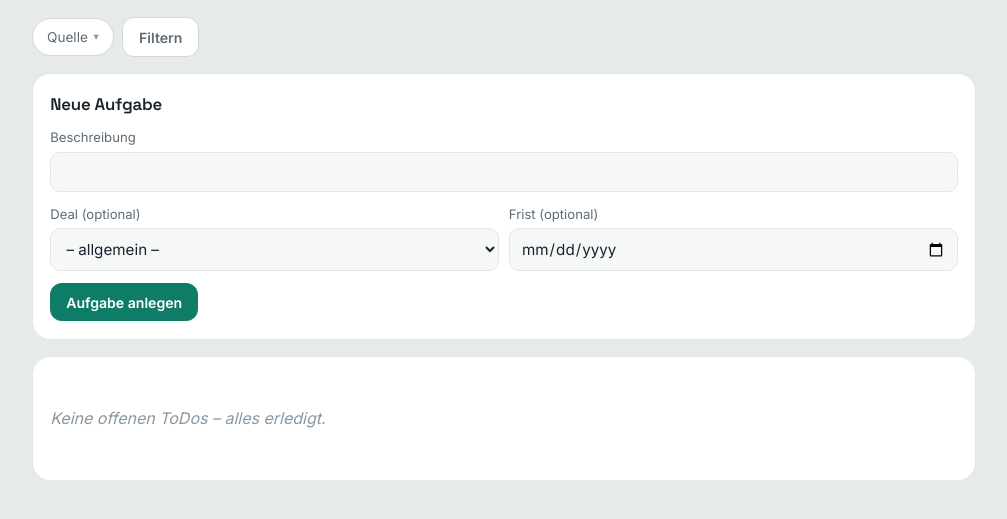
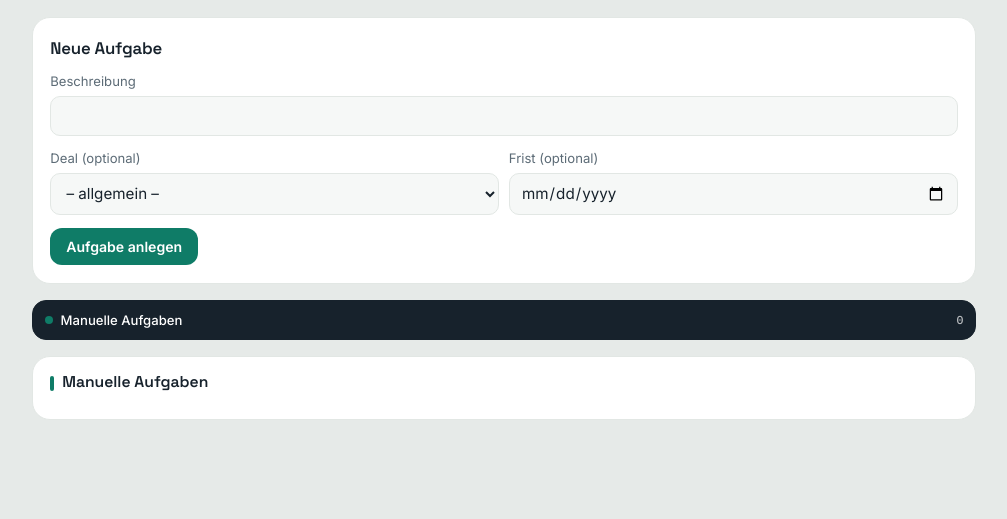
Before and after one commit to lolap92/praemien-tracker, a FastAPI app: page /todos in a window 1280 px wide. Shown: the part 158-677 px from the top of the page, without its empty margins (136-1143 px from the left). Run offline with FastAPI, Linux system fonts and the light colour scheme; data that the repository does not hold is empty.

Commit message:
Zu erledigen: Neue-Aufgabe/Erledigte-Aufgaben und Quelle-Filter kontextabhängig zeigen
"Neue Aufgabe" und "Erledigte Aufgaben" gehören inhaltlich zum Tab "Manuelle
Aufgaben" und der Quelle-Filter ergibt nur auf den beiden Prämien-Tabs einen
Sinn - bisher standen alle drei aber immer sichtbar außerhalb der Tabs.

- Beide Aufgaben-Karten erscheinen jetzt nur, wenn "Manuelle Aufgaben" aktiv
  ist; der Quelle-Filter nur bei "Auf Prämie warten"/"Prämienauszahlung
  prüfen". Umgesetzt über body:has(#todotab-<slug>:checked) - reines CSS,
  dieselbe Technik wie die Tabs selbst, keine DOM-Verschiebung nötig.
- todos.py: "Manuelle Aufgaben" ist jetzt immer ein wählbarer Tab, auch ohne
  offene Aufgabe - sonst gäbe es keine Möglichkeit mehr, die erste Aufgabe
  anzulegen, sobald "Neue Aufgabe" an diesen Tab gebunden ist. Der
  Default-Tab bleibt trotzdem die erste Kategorie mit echtem Inhalt in
  KATEGORIE_REIHENFOLGE, nicht zwangsläufig "Manuelle Aufgaben" - die
  Berechnung zieht jetzt vollständig in den Router (aktiver_tab immer
  aufgelöst), die bisherige ns.erster-Krücke im Template entfällt.
- Der "Keine offenen ToDos"-Sonderfall ist jetzt unerreichbar (es gibt immer
  mindestens den Manuelle-Aufgaben-Tab) und wurde entfernt.
- 4 neue Tests: Tab bleibt bei leerer DB erreichbar, Default-Tab bevorzugt
  echten Inhalt vor der leeren Kachel, beide CSS-Bindungen sind im Markup
  vorhanden.

Co-Authored-By: Claude Sonnet 5 <noreply@anthropic.com>
Claude-Session: https://claude.ai/code/session_01DxYJ3568VaEUWUEggh6oH4

```diff
--- a/praemien_tracker/app/praemien_tracker/static/css/style.css
+++ b/praemien_tracker/app/praemien_tracker/static/css/style.css
@@ -610,6 +610,32 @@ a.chip:focus-visible {
   }
 }
 
+/* Kontextabhängige Blöcke: "Neue Aufgabe"/"Erledigte Aufgaben" gehören
+   inhaltlich zu "Manuelle Aufgaben" und erscheinen deshalb nur, wenn dieser
+   Tab aktiv ist; der Quelle-Filter ergibt nur auf den beiden Prämien-Tabs
+   einen Sinn. Ausgewertet über :has() auf body, weil alle drei Blöcke an
+   anderer Stelle im Markup stehen als die Tab-Radios (siehe todos.html) -
+   dieselbe reine-CSS-Technik wie die Tabs selbst, kein JS nötig.
+   .filterleiste.todo-quelle-filter (zwei Klassen) statt nur
+   .todo-quelle-filter, damit die Regel unabhängig von der Reihenfolge im
+   Stylesheet die geteilte .filterleiste-Basis (auch von deals_list.html und
+   vorschlaege.html genutzt) sicher übersticht. */
+.neue-aufgabe-card,
+.erledigte-aufgaben-card,
+.filterleiste.todo-quelle-filter {
+  display: none;
+}
+
+body:has(#todotab-manuell:checked) .neue-aufgabe-card,
+body:has(#todotab-manuell:checked) .erledigte-aufgaben-card {
+  display: block;
+}
+
+body:has(#todotab-praemie:checked) .filterleiste.todo-quelle-filter,
+body:has(#todotab-praemie_pruefen:checked) .filterleiste.todo-quelle-filter {
+  display: flex;
+}
+
 .todo-panels > .todo-gruppe {
   display: none;
 }
--- a/praemien_tracker/app/praemien_tracker/templates/todos.html
+++ b/praemien_tracker/app/praemien_tracker/templates/todos.html
@@ -3,7 +3,7 @@
 {% block appbar_title %}Zu erledigen{% endblock %}
 {% block content %}
 
-<form class="filterleiste" method="get" action="todos">
+<form class="filterleiste todo-quelle-filter" method="get" action="todos">
   {% if aktiver_tab %}
   <input type="hidden" name="tab" value="{{ aktiver_tab }}">
   {% endif %}
@@ -28,7 +28,7 @@
   {% if filter_quelle %}<a class="button secondary" href="todos{% if aktiver_tab %}?tab={{ aktiver_tab }}{% endif %}">Zurücksetzen</a>{% endif %}
 </form>
 
-<div class="card">
+<div class="card neue-aufgabe-card">
   <h2>Neue Aufgabe</h2>
   <form action="todos/aufgaben" method="post">
     <input type="hidden" name="quelle" value="{{ filter_quelle }}">
@@ -55,21 +55,17 @@
   </form>
 </div>
 
-{% if gruppen %}
 <div class="todo-tabs">
-  {% set ns = namespace(erster=true) %}
   {% for kategorie in kategorie_reihenfolge %}
-    {% if gruppen.get(kategorie) %}
+    {% if gruppen.get(kategorie) or kategorie == "Manuelle Aufgaben" %}
     {% set slug = kategorie_slugs[kategorie] %}
-    {% set ist_aktiv = (aktiver_tab == slug) or (not aktiver_tab and ns.erster) %}
-    <input type="radio" name="todotab" id="todotab-{{ slug }}" {{ "checked" if ist_aktiv else "" }}>
-    {% set ns.erster = false %}
+    <input type="radio" name="todotab" id="todotab-{{ slug }}" {{ "checked" if aktiver_tab == slug else "" }}>
     {% endif %}
   {% endfor %}
 
   <div class="todo-tabs-nav">
     {% for kategorie in kategorie_reihenfolge %}
-      {% if gruppen.get(kategorie) %}
+      {% if gruppen.get(kategorie) or kategorie == "Manuelle Aufgaben" %}
       {% set slug = kategorie_slugs[kategorie] %}
       <label for="todotab-{{ slug }}">
         <span class="todo-tab-dot tag-{{ slug }}"></span>
@@ -82,7 +78,7 @@
 
   <div class="todo-panels">
     {% for kategorie in kategorie_reihenfolge %}
-      {% if gruppen.get(kategorie) %}
+      {% if gruppen.get(kategorie) or kategorie == "Manuelle Aufgaben" %}
       {% set slug = kategorie_slugs[kategorie] %}
       <div class="card todo-gruppe" id="panel-{{ slug }}">
         <div class="todo-gruppe-head">
@@ -238,11 +234,6 @@
     {% endfor %}
   </div>
 </div>
-{% else %}
-<div class="card">
-  <p class="leer">Keine offenen ToDos – alles erledigt.</p>
-</div>
-{% endif %}
 
 {% if offener_dialog %}
 <script>
@@ -254,7 +245,7 @@
 {% endif %}
 
 {% if erledigte_aufgaben %}
-<div class="card">
+<div class="card erledigte-aufgaben-card">
   <h3>Erledigte Aufgaben</h3>
   <ul class="unterliste">
     {% for a in erledigte_aufgaben %}
--- a/praemien_tracker/config.yaml
+++ b/praemien_tracker/config.yaml
@@ -1,5 +1,5 @@
 name: "Prämien-Tracker"
-version: "2.38.1"
+version: "2.39.0"
 slug: "praemien_tracker"
 description: "Private Übersicht und Verwaltung von Bank-Prämien-Deals"
 url: "https://github.com/lolap92/praemien-tracker"
```
Also changed, not shown: praemien_tracker/app/praemien_tracker/routers/todos.py (+21 -3 lines), praemien_tracker/app/tests/test_todos_filtering.py (+51 -1 lines), praemien_tracker/CHANGELOG.md.
